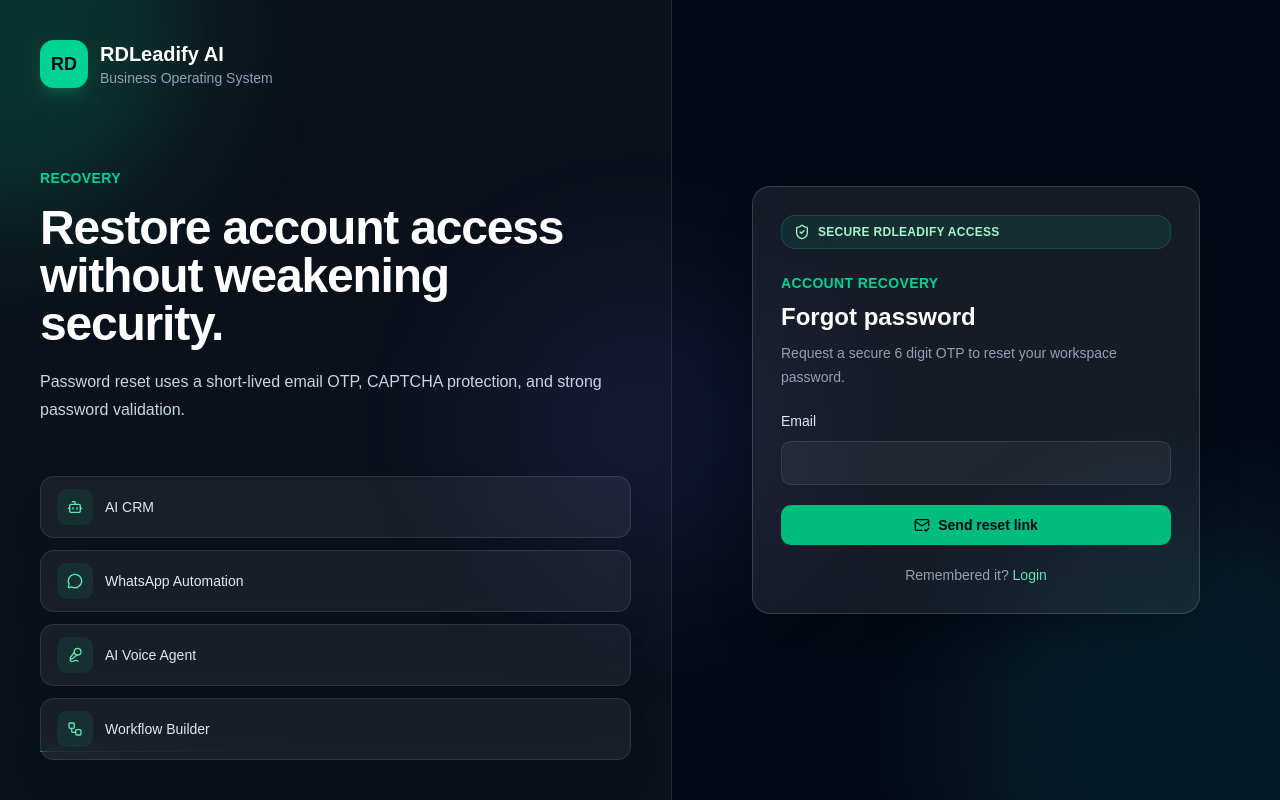
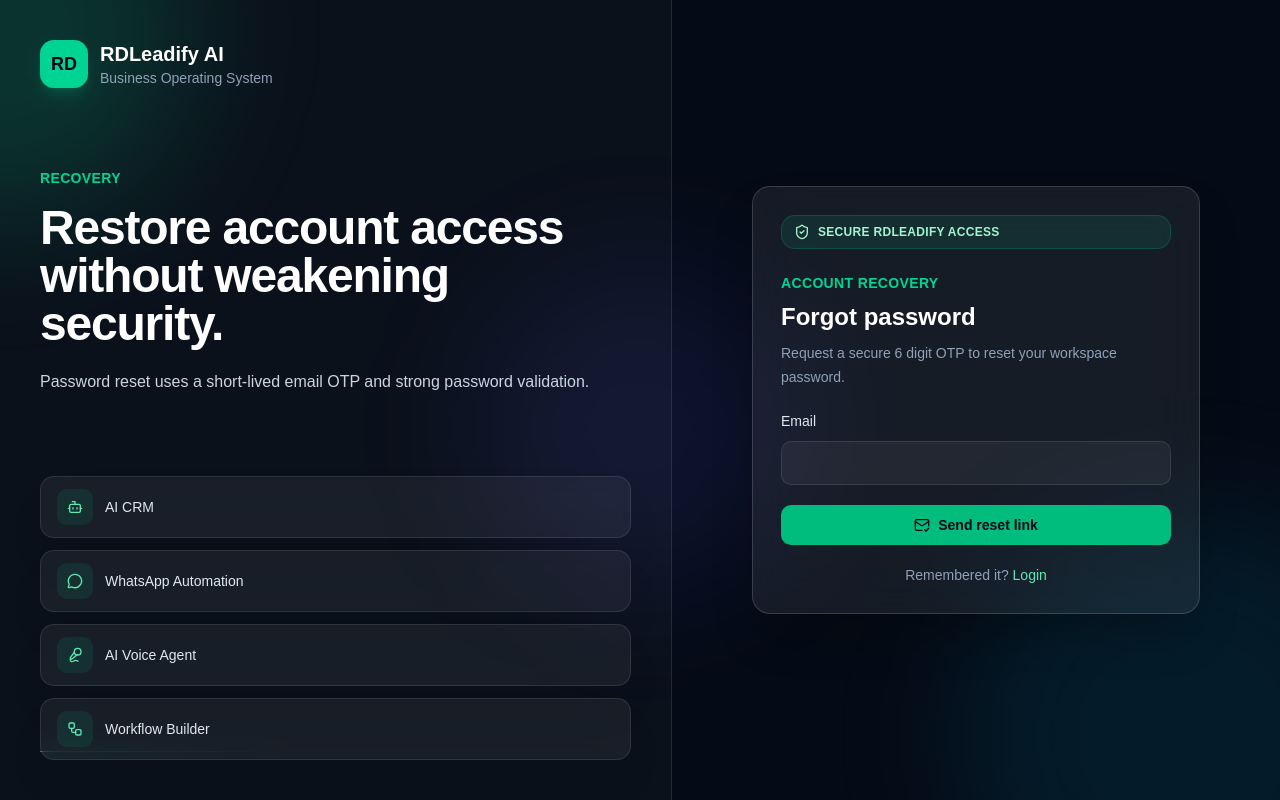
Before and after one commit to rathih675-collab/rdleadify-ai, a Next.js app: page /forgot-password in a window 1280 px wide. Built offline with nearby package versions, Linux system fonts and the light colour scheme.

Commit message:
Remove remaining captcha copy

```diff
--- a/app/forgot-password/page.tsx
+++ b/app/forgot-password/page.tsx
@@ -6,7 +6,7 @@
     <AuthShell
       eyebrow="Recovery"
       title="Restore account access without weakening security."
-      description="Password reset uses a short-lived email OTP, CAPTCHA protection, and strong password validation."
+      description="Password reset uses a short-lived email OTP and strong password validation."
     >
       <ForgotPasswordForm />
     </AuthShell>
```
